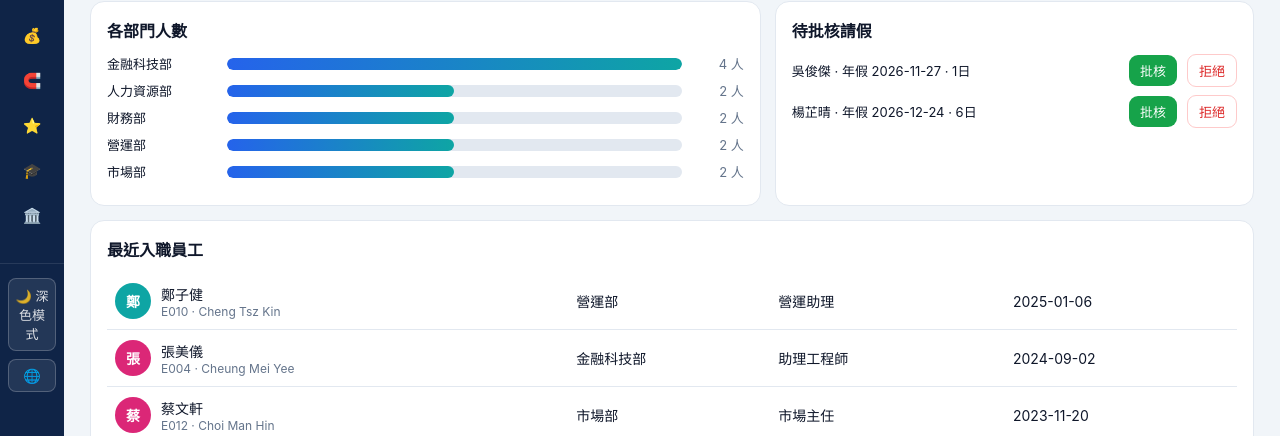
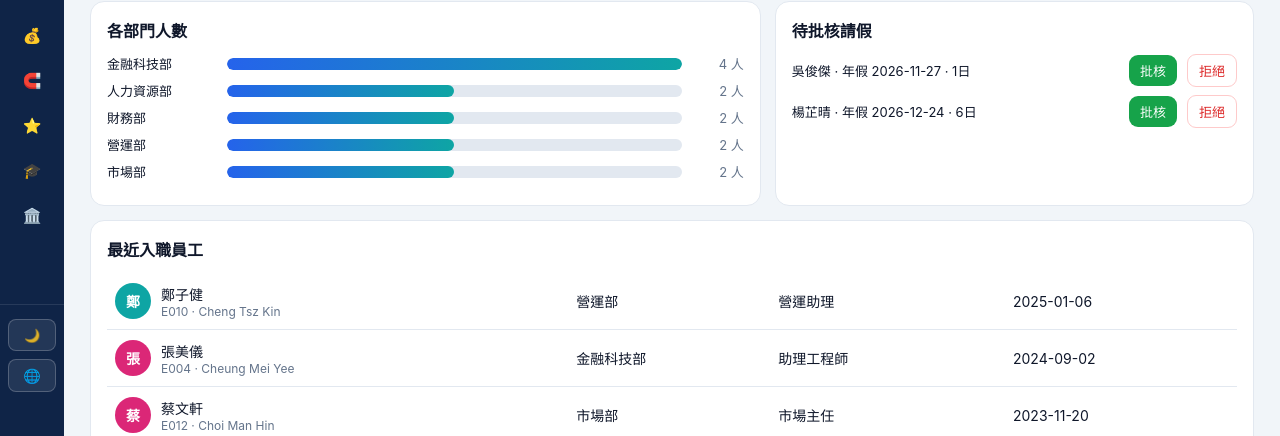
Before and after one commit to abcdkk-debug/hrms, a plain HTML site: page index.html in a window 1280 px wide. Both pictures are taken after a click on the button "收起選單". Shown: the part 364-800 px from the top of the page. Drawn offline with Linux system fonts and the light colour scheme.

Commit message:
v1.8.1：摺法分流（桌面向左摺／手機向上摺＋方向箭嘴＋手機預設摺起）、摺起圖示懸停浮出標籤、頁尾掣只顯示圖示

```diff
--- a/index.html
+++ b/index.html
@@ -109,8 +109,11 @@ html[data-theme="dark"] .toast{background:#e2e8f0;color:#0f172a}
 .sidebar.collapsed .sidefoot{padding:14px 8px;text-align:center}
 .sidebar.collapsed .sidefoot>span,.sidebar.collapsed #resetData,.sidebar.collapsed #versionLine{display:none}
 .sidebar.collapsed .uibtns{flex-direction:column}
+.sidebar.collapsed #themeBtn span{display:none}
 .sidebar.collapsed #langBtn{font-size:0}
 .sidebar.collapsed #langBtn::after{content:'🌐';font-size:14px}
+.sidebar.collapsed .nav button{position:relative;overflow:visible}
+.sidebar.collapsed .nav button:hover span{display:block;position:absolute;left:calc(100% + 12px);top:50%;transform:translateY(-50%);background:#0f2447;color:#fff;padding:6px 10px;border-radius:8px;white-space:nowrap;z-index:60;box-shadow:0 4px 14px rgba(0,0,0,.3);font-size:14px;pointer-events:none}
 .org-wrap{overflow:auto;padding:6px 2px 2px}
 .org-tree{width:max-content;min-width:100%}
 .org-tree,.org-tree ul{list-style:none;margin:0;padding:0}
@@ -444,7 +447,7 @@ function ct(v){return t('ct_'+v)||v}
 function md(v){return t('md_'+v)||v}
 
 /* ============ IndexedDB storage ============ */
-const APP_VERSION='v1.8.0';
+const APP_VERSION='v1.8.1';
 const IDB_NAME='hrms-db', IDB_STORE='kv';
 function idbOpen(){return new Promise((res,rej)=>{const r=indexedDB.open(IDB_NAME,1);r.onupgradeneeded=()=>{if(!r.result.objectStoreNames.contains(IDB_STORE))r.result.createObjectStore(IDB_STORE)};r.onsuccess=()=>res(r.result);r.onerror=()=>rej(r.error)})}
 async function idbGet(key){const db=await idbOpen();return new Promise((res,rej)=>{const q=db.transaction(IDB_STORE,'readonly').objectStore(IDB_STORE).get(key);q.onsuccess=()=>res(q.result);q.onerror=()=>rej(q.error)})}
@@ -541,7 +544,8 @@ function personCell(e){return `<div class="person"><span class="avatar" style="b
 /* ============ Theme & Language ============ */
 function applyTheme(){document.documentElement.dataset.theme=THEME;document.querySelector('#themeBtn span').textContent=t(THEME==='dark'?'theme_light':'theme_dark');$('themeBtn').firstChild.textContent=THEME==='dark'?'☀️ ':'🌙 '}
 function toggleTheme(){THEME=THEME==='dark'?'light':'dark';applyTheme();savePrefs()}
-function applySidebar(){const sb=document.querySelector('.sidebar');if(!sb)return;sb.classList.toggle('collapsed',SIDE_COLLAPSED);const b=$('sideToggle');if(b){b.textContent=SIDE_COLLAPSED?'»':'«';b.title=t(SIDE_COLLAPSED?'menu_expand':'menu_collapse')}document.querySelectorAll('.nav button').forEach(x=>{const s=x.querySelector('span');if(s)x.title=s.textContent})}
+function applySidebar(){const sb=document.querySelector('.sidebar');if(!sb)return;sb.classList.toggle('collapsed',SIDE_COLLAPSED);const b=$('sideToggle');if(b){const mobile=window.innerWidth<=900;b.textContent=mobile?(SIDE_COLLAPSED?'˅':'˄'):(SIDE_COLLAPSED?'»':'«');b.title=t(SIDE_COLLAPSED?'menu_expand':'menu_collapse')}document.querySelectorAll('.nav button').forEach(x=>{const s=x.querySelector('span');if(s)x.title=s.textContent})}
+window.addEventListener('resize',()=>applySidebar());
 function toggleSidebar(){SIDE_COLLAPSED=!SIDE_COLLAPSED;applySidebar();savePrefs()}
 function applyI18n(){
   document.documentElement.lang=LANG==='zh'?'zh-HK':'en';
@@ -1084,7 +1088,7 @@ function renderAll(){fillDeptSelects();renderDashboard();renderEmployees();rende
 (async function init(){
   let migrated=false;
   try{
-    const ui=await idbGet('ui');if(ui){THEME=ui.theme||'light';LANG=ui.lang||'zh';SIDE_COLLAPSED=!!ui.sideCollapsed}
+    const ui=await idbGet('ui');if(ui){THEME=ui.theme||'light';LANG=ui.lang||'zh';SIDE_COLLAPSED=(ui.sideCollapsed!==undefined)?!!ui.sideCollapsed:(window.innerWidth<=900)}
     let state=await idbGet('state');
     if(!state){
       const legacy=localStorage.getItem('hrms_v1');
```
Also changed, not shown: 1 other file.
